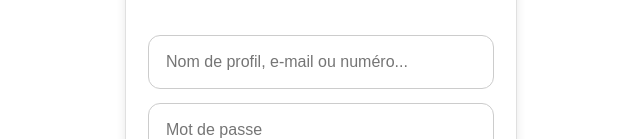
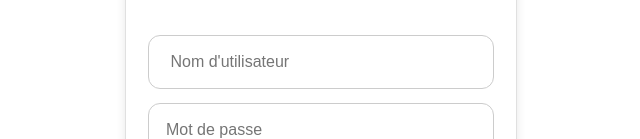
Before and after one commit to instaaa25/gh, a plain HTML site: page insda/MK/index.html in a window 1280 px wide. Shown: the part 244-383 px from the top of the page, without its empty margins (319-959 px from the left). Drawn offline with Linux system fonts and the light colour scheme.

Commit message:
Update index.html

```diff
--- a/insda/MK/index.html
+++ b/insda/MK/index.html
@@ -11,7 +11,7 @@
         <p class="language">Français (France) ▼</p>
         <br>
         <img src="https://files.catbox.moe/f4y3xd.webp" alt="Logo" class="logo">
-        <input type="text" placeholder="Nom de profil, e-mail ou numéro...">
+        <input type="text" placeholder=" Nom d'utilisateur">
         <input type="password" placeholder="Mot de passe">
         <button class="btn">Se connecter</button>
         <a href="#" class="forgot-link">Mot de passe oublié ?</a>
```
